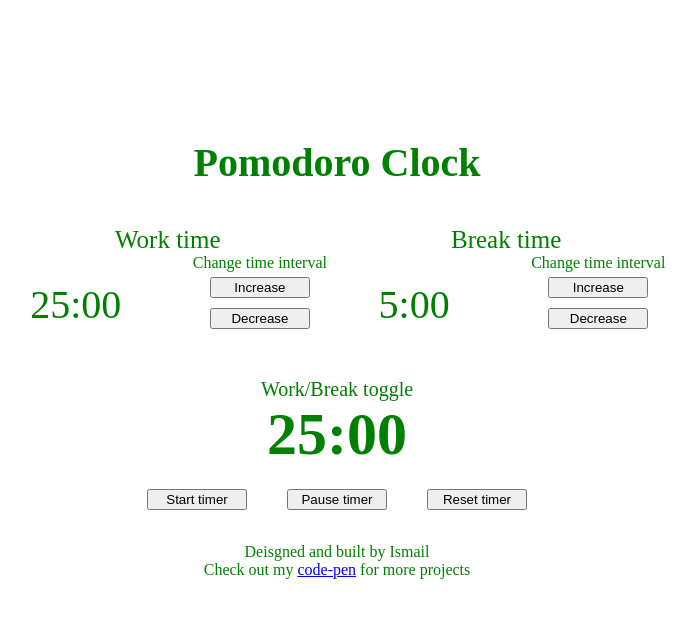
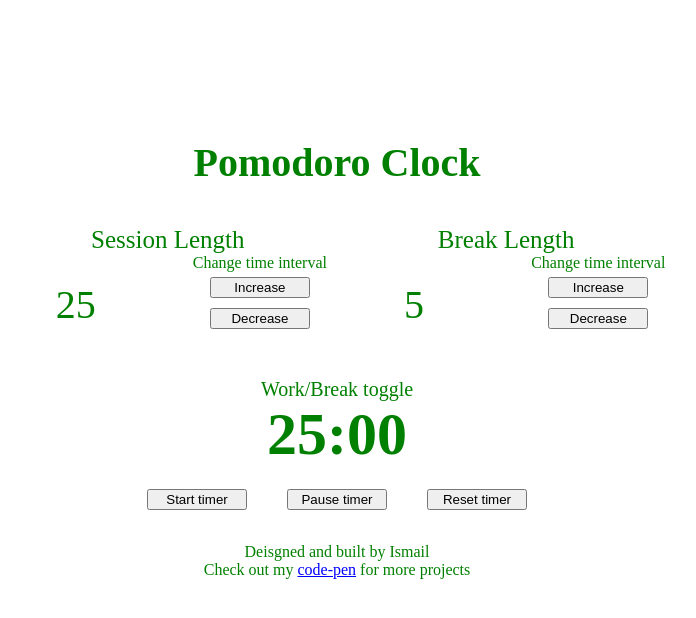
Before and after one commit to Ishi1834/pomodoro-clock, a React (Create React App) app: page / in a window 1280 px wide. Shown: the top 618 px of the page, without its empty margins (303-999 px from the left). Built offline with nearby package versions, Linux system fonts and the light colour scheme.

Commit message:
Fixed the pause button reseting the time, now it continues from the time it was on when it got paused

```diff
--- a/src/App.js
+++ b/src/App.js
@@ -13,49 +13,90 @@ export class App extends Component {
     this.state = {
       workTime: 25,
       breakTime: 5,
-      countdownMin: 25,
-      countdownSec: "00",
+      countDownMilli: 0,
+      timerState: "",
       timer: false,
     };
   }
   render() {
-    const handleReset = () => {
-      this.setState({ workTime: 25, breakTime: 5 });
-    };
     const handleWork = (someVal) => {
       if (this.state.timer) return;
       if (someVal === "increase") {
-        this.setState({ workTime: this.state.workTime + 1 });
-      } else if (this.state.workTime > 0) {
+        if (this.state.workTime < 60) {
+          this.setState({ workTime: this.state.workTime + 1 });
+        }
+      } else if (this.state.workTime > 1) {
         this.setState({ workTime: this.state.workTime - 1 });
       }
     };
     const handleBreak = (someVal) => {
       if (this.state.timer) return;
-      if (someVal === "increase") {
-        this.setState({ breakTime: this.state.breakTime + 1 });
-      } else if (this.state.breakTime > 0) {
+      if (someVal === "increase" && this.state.breakTime <= 60) {
+        if (this.state.breakTime < 60) {
+          this.setState({ breakTime: this.state.breakTime + 1 });
+        }
+      } else if (this.state.breakTime > 1) {
         this.setState({ breakTime: this.state.breakTime - 1 });
       }
     };
-    const timer = () => {
+
+    var countDownTime =
+      new Date().getTime() +
+      (this.state.countDownMilli === 0
+        ? this.state.workTime
+        : this.state.countDownMilli) *
+        60000;
+
+    var timer = () => {
       var now = new Date().getTime();
-      var timeChoosen = this.state.countdownMin * 60000;
-      var countDownTime = timeChoosen + now;
-      var timeLeft = countDownTime - now;
-      console.log(timeLeft);
+
+      var countDown = countDownTime - now;
+
+      var minutes = Math.floor((countDown % (1000 * 60 * 60)) / (1000 * 60));
+      var seconds = Math.floor((countDown % (1000 * 60)) / 1000);
+
+      document.getElementById("time-left").innerHTML = minutes + ":" + seconds;
+      if (countDown < 0) {
+        clearInterval(timerId);
+      } else if (this.state.timerState === "paused") {
+        clearInterval(timerId);
+        var countDownConv = (countDown % (1000 * 60 * 60)) / (1000 * 60);
+        this.setState({ countDownMilli: countDownConv });
+      } else if (this.state.timerState === "reset") {
+        console.log("a reset");
+        clearTimeout(timerId);
+        document.getElementById("time-left").innerHTML =
+          this.state.workTime + ":00";
+        this.setState({ timerSate: "" });
+      }
     };
+
+    var timerId;
+    if (this.state.timer) {
+      timerId = setInterval(timer, 100);
+    }
+
     const timerOn = () => {
       if (this.state.timer === false) {
-        this.setState({ timer: true, countdownMin: this.state.workTime });
-        console.log(this.state.countdownMin); // countDownMin isn't updating figure out the issue
-        timer();
+        this.setState({
+          timer: true,
+          countdownMin: this.state.workTime,
+          timerState: "playing",
+        });
       }
     };
     const timerOff = () => {
-      if (this.state.timer === true) {
-        this.setState({ timer: false });
+      if (this.state.timer) {
+        this.setState({ timer: false, timerState: "paused" }); // pause resets the timer
       }
+    };
+    const handleReset = () => {
+      this.setState({
+        workTime: 25,
+        breakTime: 5,
+        timer: false,
+        timerState: "reset",
+      });
     };
     return (
       <div className="components">
--- a/src/Components/LengthControl/Break.js
+++ b/src/Components/LengthControl/Break.js
@@ -8,16 +8,22 @@ const Break = (props) => {
   };
   return (
     <div>
-      <div className="title">Break time</div>
+      <div className="title" id="break-label">
+        Break Length
+      </div>
       <div className="time-grid">
         <div className="time-adjust">
-          <div>{props.breakTime}:00</div>
+          <div id="break-length">{props.breakTime}</div>
         </div>
         <div className="interval-grid">
           <div>Change time interval</div>
           <div className="interval-changer">
-            <button onClick={handleIncrease}>Increase</button>
-            <button onClick={handleDecrease}>Decrease</button>
+            <button onClick={handleIncrease} id="break-increment">
+              Increase
+            </button>
+            <button onClick={handleDecrease} id="break-decrement">
+              Decrease
+            </button>
           </div>
         </div>
       </div>
--- a/src/Components/LengthControl/Work.js
+++ b/src/Components/LengthControl/Work.js
@@ -8,16 +8,22 @@ const Work = (props) => {
   };
   return (
     <div>
-      <div className="title">Work time</div>
+      <div className="title" id="session-label">
+        Session Length
+      </div>
       <div className="time-grid">
         <div className="time-adjust">
-          <div>{props.workTime}:00</div>
+          <div id="session-length">{props.workTime}</div>
         </div>
         <div className="interval-grid">
           <div>Change time interval</div>
           <div className="interval-changer">
-            <button onClick={handleIncrease}>Increase</button>
-            <button onClick={handleDecrease}>Decrease</button>
+            <button onClick={handleIncrease} id="session-increment">
+              Increase
+            </button>
+            <button onClick={handleDecrease} id="session-decrement">
+              Decrease
+            </button>
           </div>
         </div>
       </div>
--- a/src/Components/TimeControl/Reset.js
+++ b/src/Components/TimeControl/Reset.js
@@ -6,7 +6,9 @@ const Reset = (props) => {
   };
   return (
     <div>
-      <button onClick={handleClick}>Reset timer</button>
+      <button onClick={handleClick} id="reset">
+        Reset timer
+      </button>
     </div>
   );
 };
--- a/src/Components/TimeControl/Start.js
+++ b/src/Components/TimeControl/Start.js
@@ -6,7 +6,9 @@ const Start = (props) => {
   };
   return (
     <div>
-      <button onClick={handleClick}>Start timer</button>
+      <button onClick={handleClick} id="start_stop">
+        Start timer
+      </button>
     </div>
   );
 };
--- a/src/Components/TimeDisplay.js
+++ b/src/Components/TimeDisplay.js
@@ -3,11 +3,10 @@ import React from "react";
 const TimeDisplay = (props) => {
   return (
     <div className="timer">
-      <div>Work/Break toggle</div>
+      <div id="timer-label">Work/Break toggle</div>
       <div className="time">
-        <div>
-          {props.timer ? props.countdownMin : props.workTime}:
-          {props.countdownSec}
+        <div id="time-left">
+          {props.timer ? props.countdownMin : props.workTime}:00
         </div>
       </div>
     </div>
```
